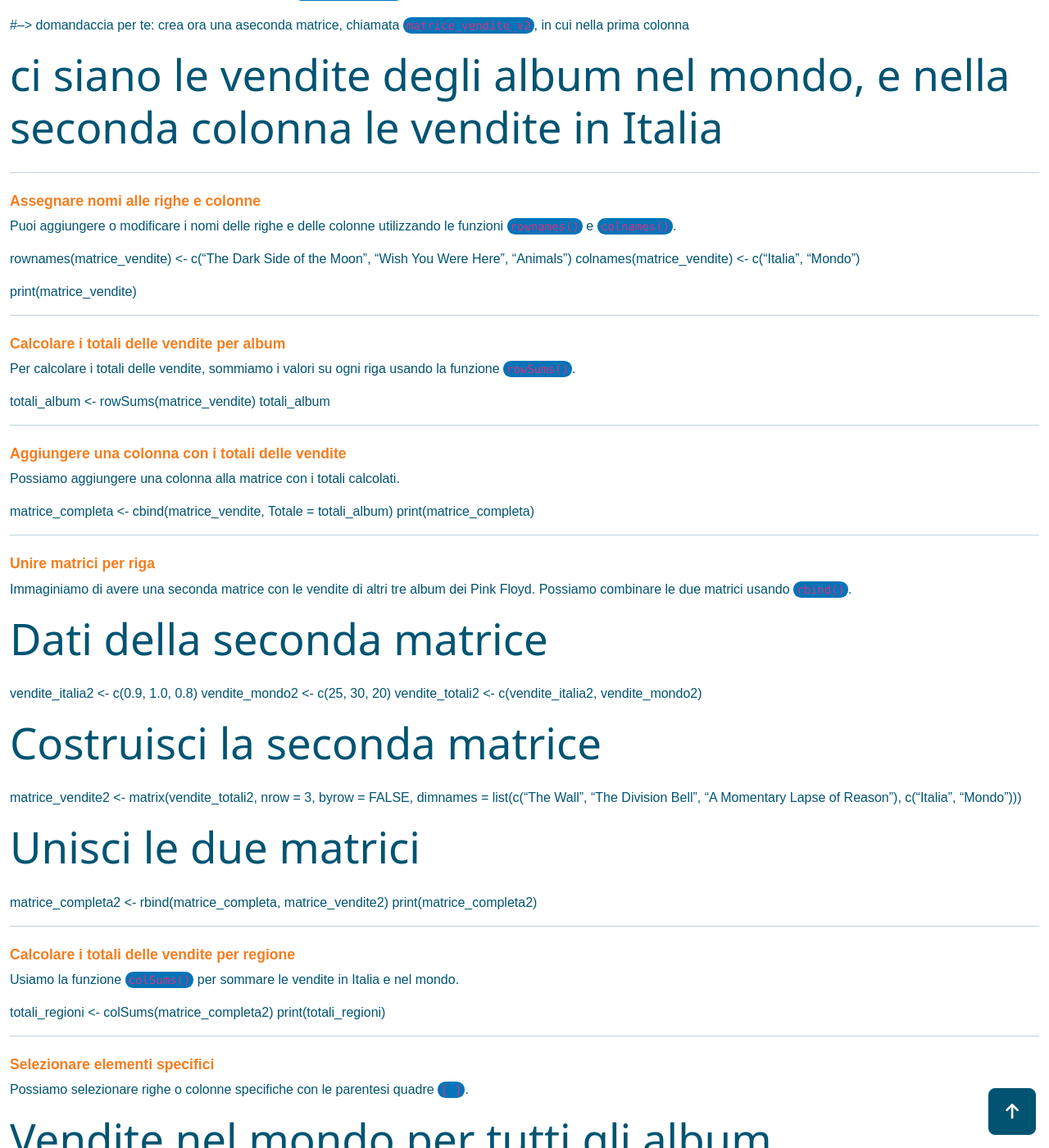
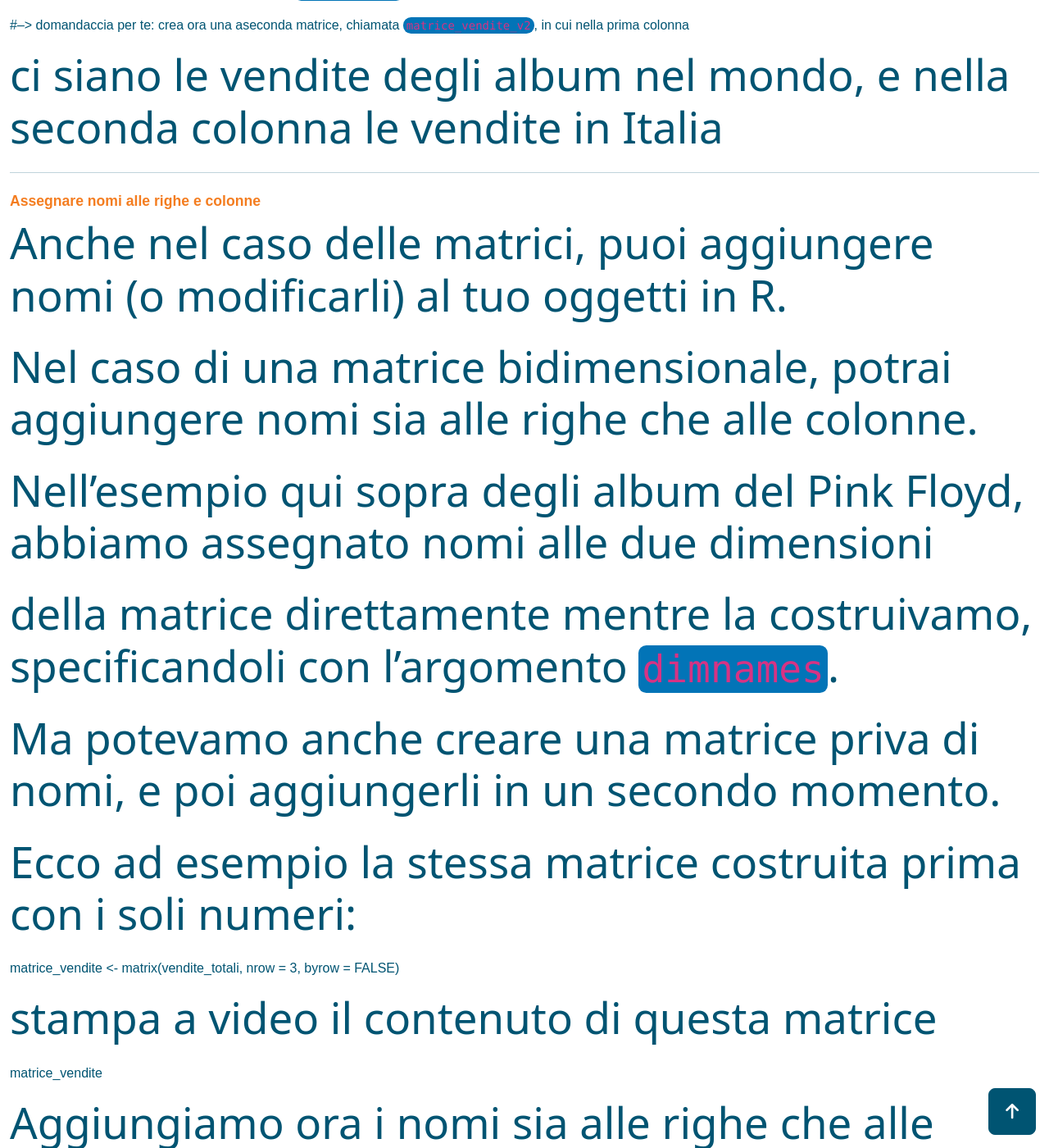
Before and after one commit to maghetta/Corso-R-livello-base__BBC, a Jekyll site: the page built from pages/tutorials/Matrici_in_R.md, in a window 1280 px wide and 1400 px high, scrolled down 2174 px. Shown: the whole window at 82% size. Built offline with Jekyll 4.4.1, drawn with Linux system fonts in a browser that asks for light colours; some of the changed text lies outside the part shown.

Commit message:
Update Matrici_in_R.md

```diff
--- a/pages/tutorials/Matrici_in_R.md
+++ b/pages/tutorials/Matrici_in_R.md
@@ -46,12 +46,31 @@
 ---
 
 #### **Assegnare nomi alle righe e colonne**
-Puoi aggiungere o modificare i nomi delle righe e delle colonne utilizzando le funzioni `rownames()` e `colnames()`.
+# Anche nel caso delle matrici, puoi aggiungere nomi (o modificarli) al tuo oggetti in R.
+# Nel caso di una matrice bidimensionale, potrai aggiungere nomi sia alle righe che alle colonne.
+
+# Nell'esempio qui sopra degli album del Pink Floyd, abbiamo assegnato nomi alle due dimensioni
+# della matrice direttamente mentre la costruivamo, specificandoli con l'argomento `dimnames`.
+# Ma potevamo anche creare una matrice priva di nomi, e poi aggiungerli in un secondo momento.
+# Ecco ad esempio la stessa matrice costruita prima con i soli numeri:
+
+matrice_vendite <- matrix(vendite_totali, nrow = 3, byrow = FALSE)
+
+# stampa a video il contenuto di questa matrice
+matrice_vendite
+
+# Aggiungiamo ora i nomi sia alle righe che alle colonne di questa matrice "muta".
+# Le funzioni di R da utilizzare per farlo sono, rispettivamente,`rownames()` e `colnames()`.
+
+rownames(matrice_vendite) <- c("the dark side of the moon", "wish you were here", "animals")
+colnames(matrice_vendite) <- c("italia", "mondo")
+
+# ri-stampa a video il contenuto di questa matrice per vedere cosa è cambiato
+matrice_vendite
 
 rownames(matrice_vendite) <- c("The Dark Side of the Moon", "Wish You Were Here", "Animals")
 colnames(matrice_vendite) <- c("Italia", "Mondo")
 
-print(matrice_vendite)
 
 ---
 
```
